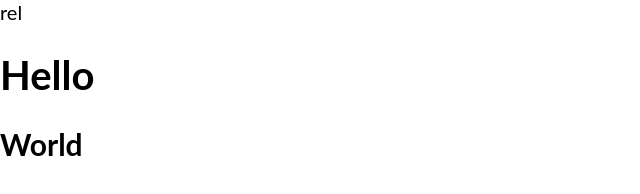
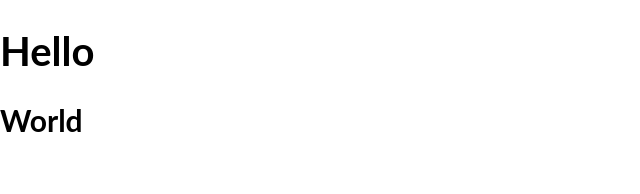
Before and after one commit to DT723/api-call, a plain HTML site: page index.html in a window 1280 px wide. Shown: the whole page, without its empty margins (0-640 px from the left). Drawn offline with Linux system fonts and the light colour scheme.

Commit message:
deleted folder

```diff
--- a/api call/index.html
+++ b/index.html
@@ -4,7 +4,7 @@
     <meta charset="UTF-8">
     <meta http-equiv="X-UA-Compatible" content="IE=edge">
     <meta name="viewport" content="width=device-width, initial-scale=1.0">
-    rel <link rel="stylesheet" href="styles.css">
+    <link rel="stylesheet" href="styles.css">
     <title>api call</title>
 </head>
 <body>
```
Also changed, not shown: api call/scripts.js (deleted), scripts.js (deleted), styles.css (renamed from api call/styles.css).
